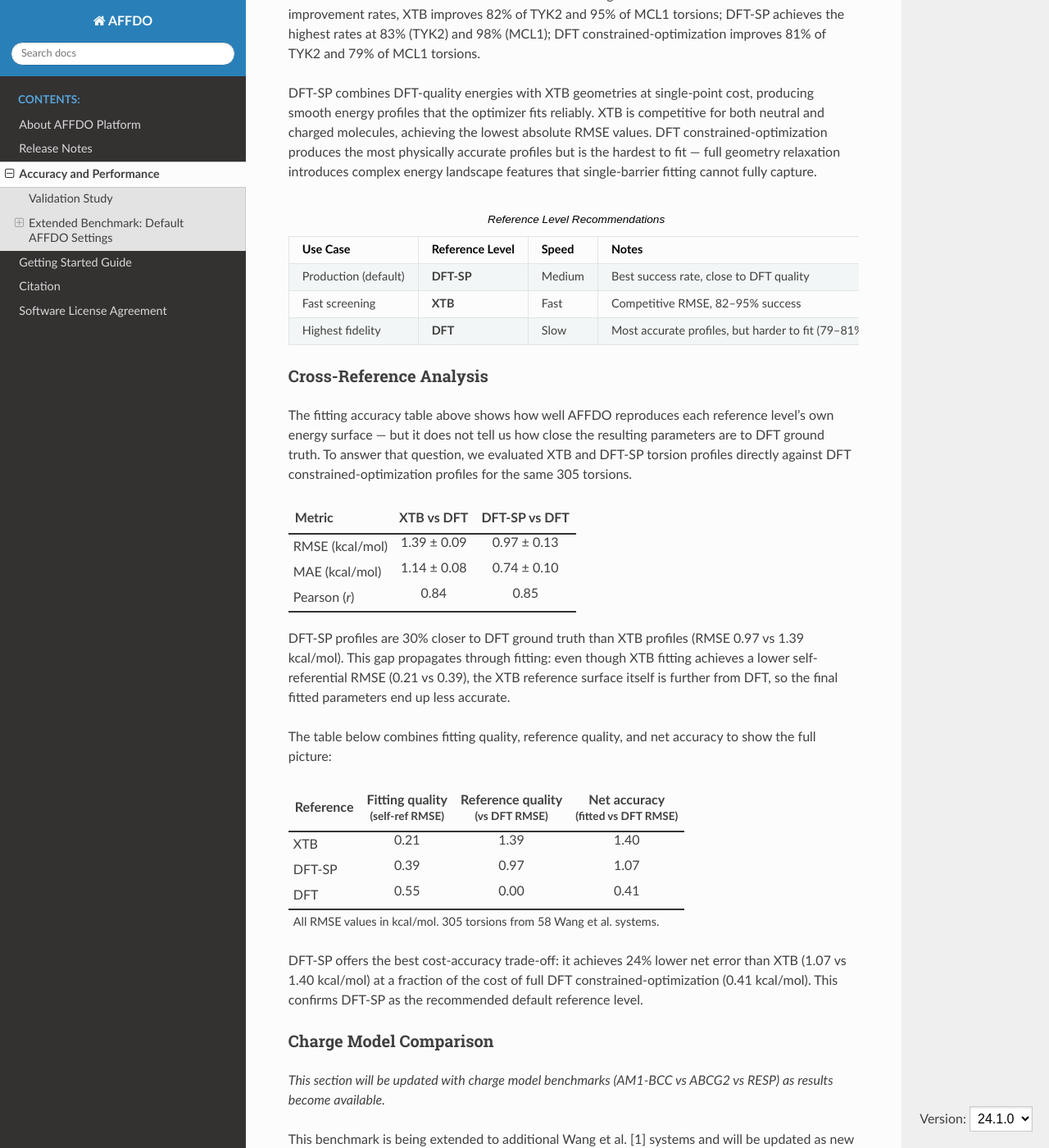
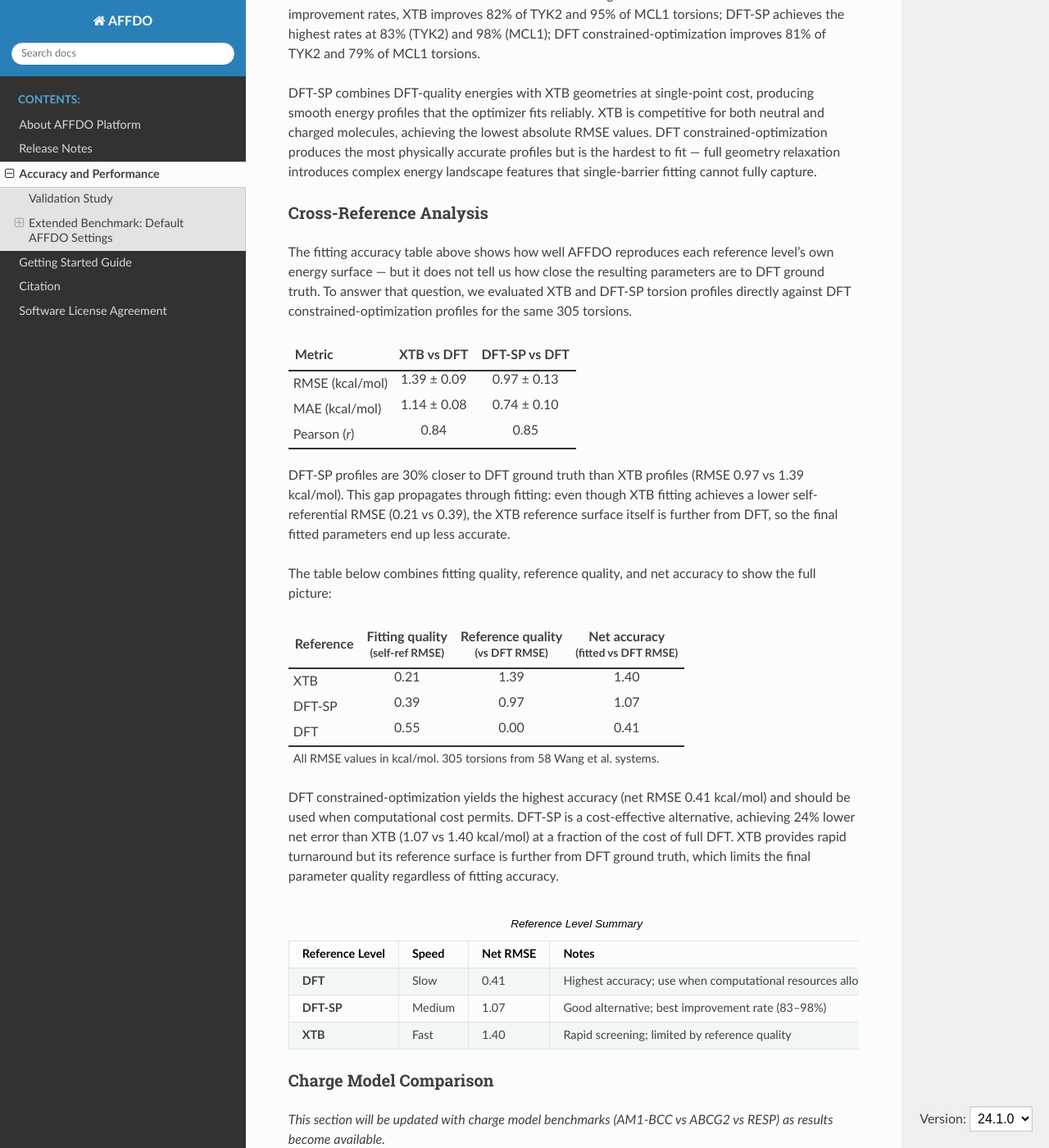
Before and after one commit to ATTMOS/AFFDOWS, a Sphinx documentation site: the page built from docs/source/user/performance.rst, in a window 1280 px wide and 1400 px high, scrolled down 4163 px. Shown: the whole window at 82% size. Built offline with Sphinx 7.4.7 and the Read the Docs theme 3.1.0, drawn with Linux system fonts in a browser that asks for light colours.

Commit message:
docs: move reference level table after cross-reference, fix framing
Move the Reference Level Summary table to after the Cross-Reference
Analysis where it has proper context from the net accuracy data.
Remove "Production (default)" framing for DFT-SP — DFT is the highest
accuracy level. DFT-SP is presented as a cost-effective alternative,
XTB as rapid screening with reference quality limitations.

```diff
--- a/docs/source/user/performance.rst
+++ b/docs/source/user/performance.rst
@@ -130,27 +130,6 @@
 
 DFT-SP combines DFT-quality energies with XTB geometries at single-point cost, producing smooth energy profiles that the optimizer fits reliably. XTB is competitive for both neutral and charged molecules, achieving the lowest absolute RMSE values. DFT constrained-optimization produces the most physically accurate profiles but is the hardest to fit — full geometry relaxation introduces complex energy landscape features that single-barrier fitting cannot fully capture.
 
-.. list-table:: Reference Level Recommendations
-   :header-rows: 1
-   :widths: 20 20 15 45
-
-   * - Use Case
-     - Reference Level
-     - Speed
-     - Notes
-   * - Production (default)
-     - **DFT-SP**
-     - Medium
-     - Best success rate, close to DFT quality
-   * - Fast screening
-     - **XTB**
-     - Fast
-     - Competitive RMSE, 82–95% success
-   * - Highest fidelity
-     - **DFT**
-     - Slow
-     - Most accurate profiles, but harder to fit (79–81%)
-
 .. _Cross-Reference Analysis:
 
 Cross-Reference Analysis
@@ -200,7 +179,28 @@
    </tfoot>
    </table>
 
-DFT-SP offers the best cost-accuracy trade-off: it achieves 24% lower net error than XTB (1.07 vs 1.40 kcal/mol) at a fraction of the cost of full DFT constrained-optimization (0.41 kcal/mol). This confirms DFT-SP as the recommended default reference level.
+DFT constrained-optimization yields the highest accuracy (net RMSE 0.41 kcal/mol) and should be used when computational cost permits. DFT-SP is a cost-effective alternative, achieving 24% lower net error than XTB (1.07 vs 1.40 kcal/mol) at a fraction of the cost of full DFT. XTB provides rapid turnaround but its reference surface is further from DFT ground truth, which limits the final parameter quality regardless of fitting accuracy.
+
+.. list-table:: Reference Level Summary
+   :header-rows: 1
+   :widths: 20 15 15 50
+
+   * - Reference Level
+     - Speed
+     - Net RMSE
+     - Notes
+   * - **DFT**
+     - Slow
+     - 0.41
+     - Highest accuracy; use when computational resources allow
+   * - **DFT-SP**
+     - Medium
+     - 1.07
+     - Good alternative; best improvement rate (83–98%)
+   * - **XTB**
+     - Fast
+     - 1.40
+     - Rapid screening; limited by reference quality
 
 Charge Model Comparison
 ^^^^^^^^^^^^^^^^^^^^^^^^
```
